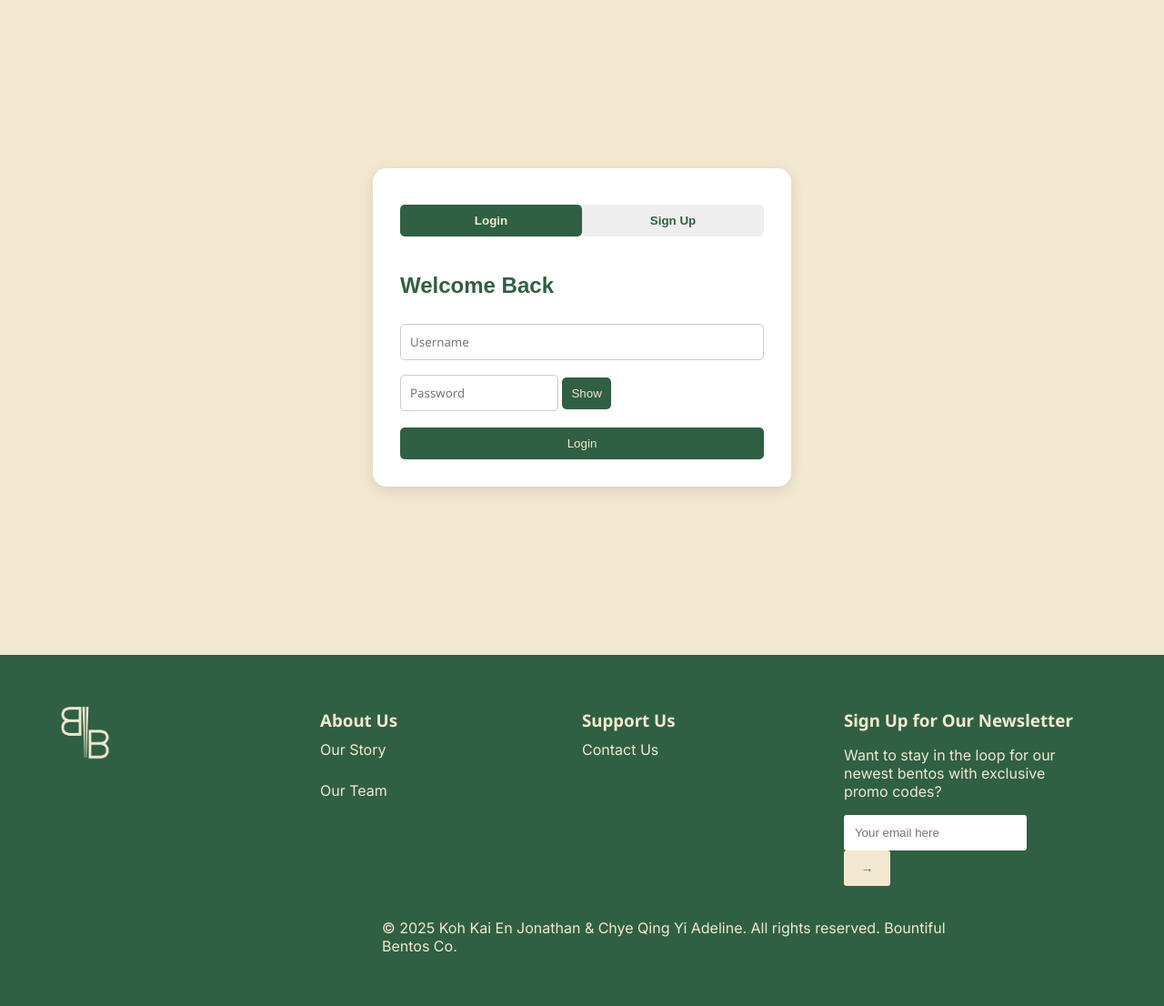
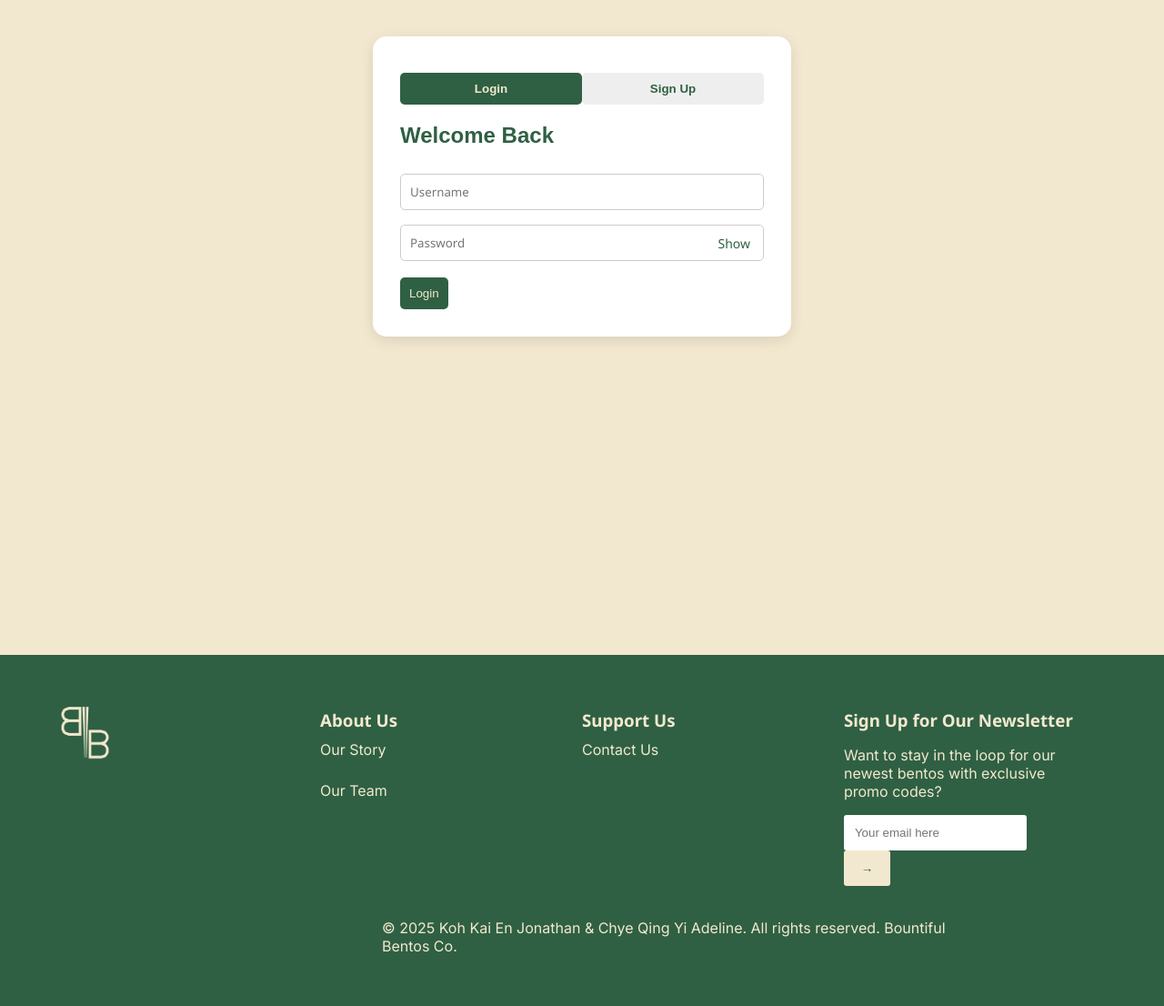
Before and after one commit to JonKohKaiEn/IE4727-Final-Project, a PHP site: page /src/login.html in a window 1280 px wide. Shown: the part 100-1206 px from the top of the page at 91% size. Run offline with PHP 8.4, Linux system fonts and the light colour scheme.

Commit message:
Removed usage of flexbox

```diff
--- a/styles/login.css
+++ b/styles/login.css
@@ -4,9 +4,7 @@
 .login-page {
   font-family: 'Poppins', sans-serif;
   background: #F2E8CF;
-  display: flex;
-  justify-content: center;
-  align-items: center;
+  text-align: center;
   min-height: 80vh; /* leave room for navbar/footer */
   padding: 40px 0;
 }
@@ -18,17 +16,21 @@
   padding: 30px;
   border-radius: 15px;
   box-shadow: 0 4px 15px rgba(0,0,0,0.1);
+  margin: 0 auto;
+  text-align: left;
 }
 
 /* Tabs */
 .login-page .tabs {
-  display: flex;
-  justify-content: space-around;
+  display: table;
+  width: 100%;
+  table-layout: fixed;
   margin-bottom: 20px;
 }
 
 .login-page .tab-btn {
-  flex: 1;
+  display: table-cell;
+  width: 50%;
   padding: 10px;
   cursor: pointer;
   border: none;
@@ -47,8 +49,7 @@
 }
 
 .login-page .tab-content.active {
-  display: flex;
-  flex-direction: column;
+  display: block;
 }
 
 /* Inputs & buttons scoped */
@@ -62,6 +63,41 @@
   border: 1px solid #ccc;
   border-radius: 5px;
   font-family: 'Noto Sans', sans-serif;
+  text-align: left;
+  width: 100%;
+  box-sizing: border-box;
+}
+
+/* Password wrapper for show/hide button */
+.login-page .password-wrapper {
+  position: relative;
+  margin: 8px 0;
+}
+
+.login-page .password-wrapper input[type="password"],
+.login-page .password-wrapper input[type="text"] {
+  margin: 0;
+  padding-right: 70px;
+}
+
+.login-page .password-wrapper .toggle-password {
+  position: absolute;
+  right: 5px;
+  top: 50%;
+  transform: translateY(-50%);
+  background: transparent;
+  border: none;
+  color: #2f6043;
+  cursor: pointer;
+  padding: 5px 10px;
+  font-size: 14px;
+  margin: 0;
+  font-family: 'Noto Sans', sans-serif;
+}
+
+.login-page .password-wrapper .toggle-password:hover {
+  color: #3e7b57;
+  background: transparent;
 }
 
 .login-page button {
@@ -79,8 +115,18 @@
   background: #3e7b57;
 }
 
+.login-page button.toggle-password {
+  background: transparent;
+  margin-top: 0;
+}
+
+.login-page button.toggle-password:hover {
+  background: transparent;
+}
+
 /* Labels & checkboxes */
 .login-page label {
+  display: block;
   font-size: 14px;
   color: #2f6043;
   margin: 5px 0;
```
Also changed, not shown: styles/contact.css (+11 -16 lines).
